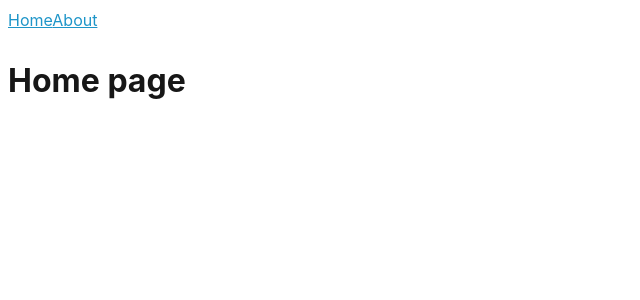
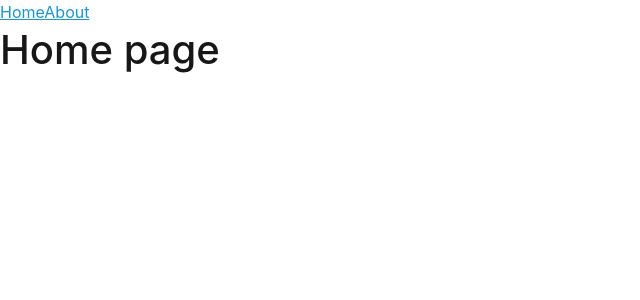
Before and after one commit to vxlrubel/vchat, a Vue app: page / in a window 1280 px wide. Shown: the top 300 px of the page, without its empty margins (0-640 px from the left). Built offline with nearby package versions, Linux system fonts and the light colour scheme.

Commit message:
install bootstrap

```diff
--- a/package.json
+++ b/package.json
@@ -11,7 +11,9 @@
     "format": "prettier --write src/"
   },
   "dependencies": {
+    "bootstrap": "^5.3.3",
     "pinia": "^2.2.4",
+    "sass": "^1.80.6",
     "vue": "^3.5.12",
     "vue-router": "^4.4.5"
   },
--- /dev/null
+++ b/src/assets/custom.scss
@@ -0,0 +1,2 @@
+$primary: #ff5722;
+@import 'bootstrap/scss/bootstrap';
--- a/src/main.js
+++ b/src/main.js
@@ -1,5 +1,5 @@
+import './assets/custom.scss';
 import './assets/main.css'
-
 import { createApp } from 'vue'
 import { createPinia } from 'pinia'
 
```
Also changed, not shown: 1 other file (tests, documents, lock files or other folders).
